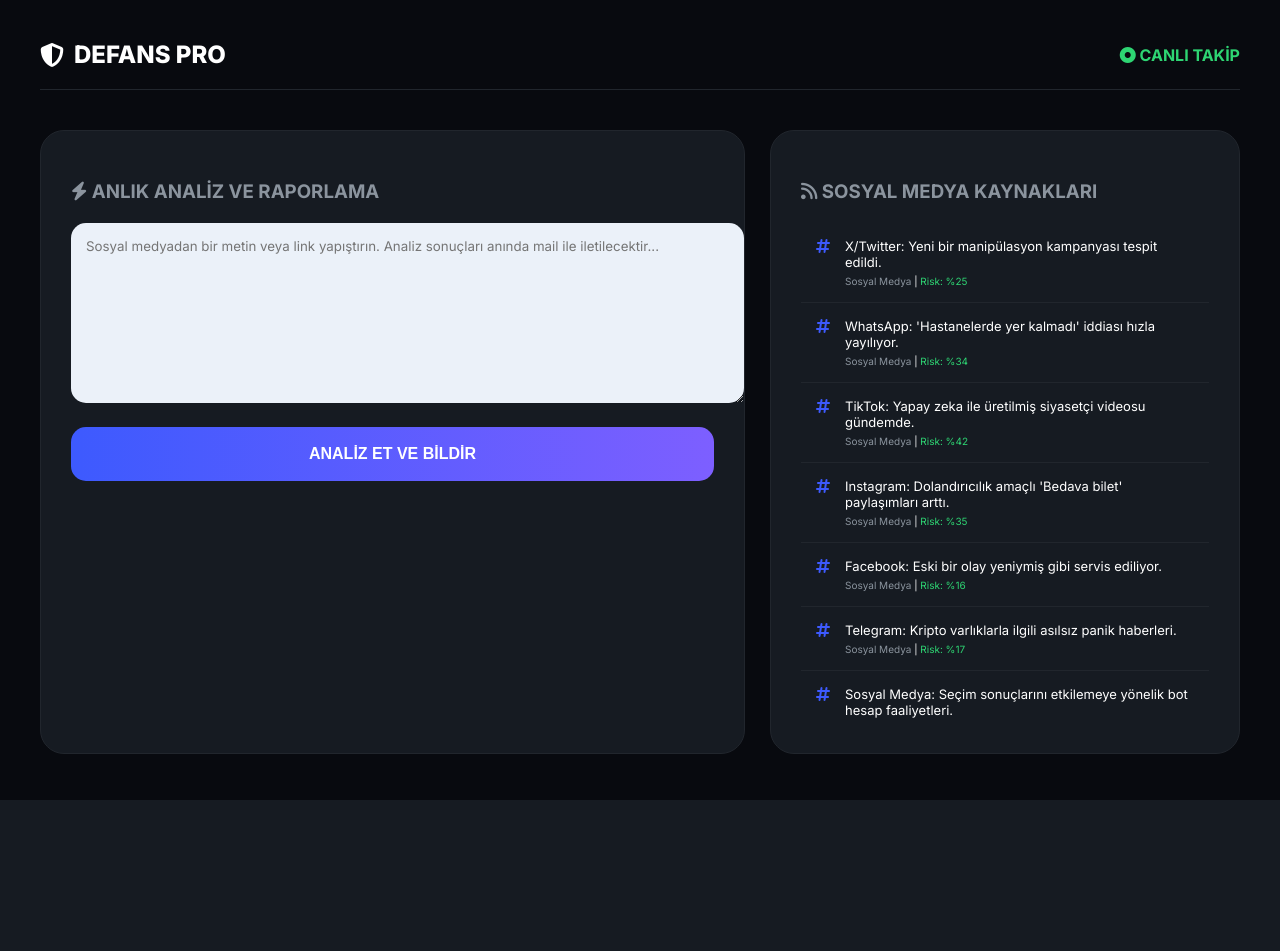
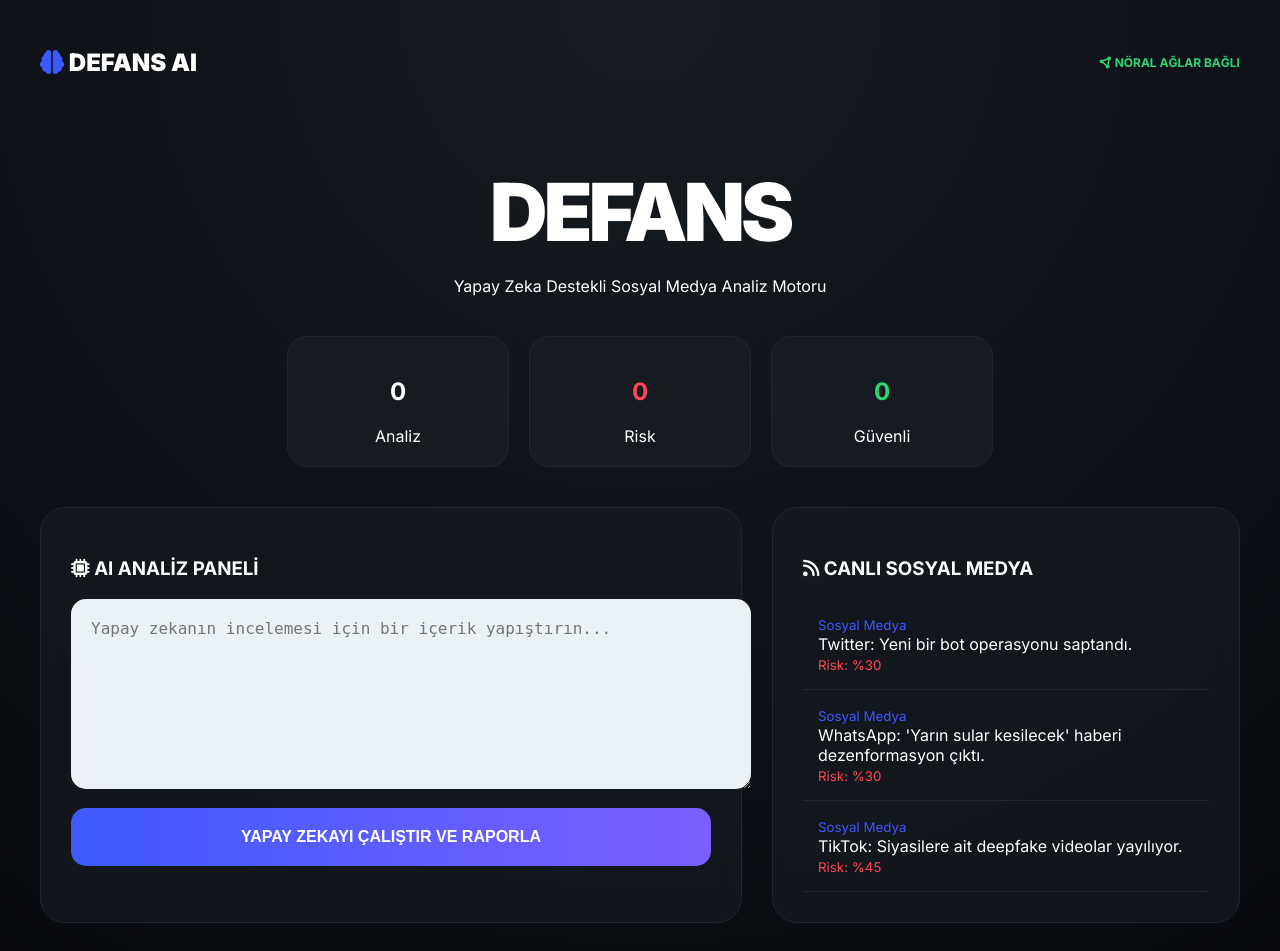
Before and after one commit to zumruduanka1/defans_16, a Flask app: page / in a window 1280 px wide. Before the commit the page ends 800 px from the top, so only its background shows below. Run offline with Flask 3, Linux system fonts and the light colour scheme; data that the repository does not hold is empty.

Commit message:
defans ai full system

```diff
--- a/main.py
+++ b/main.py
@@ -1,7 +1,6 @@
 from flask import Flask, render_template, request, jsonify
 from flask_cors import CORS
 import os
-import random
 import requests
 import smtplib
 from email.mime.text import MIMEText
@@ -11,42 +10,69 @@ app = Flask(__name__)
 CORS(app)
 
 # =====================================================
-# ENV YAPILANDIRMASI
+# ENV KONFİGÜRASYONU
 # =====================================================
-# MAIL_USER: Gönderen Gmail (Uygulama şifresi alınmış olan)
-# MAIL_PASS: Gönderen Gmail'in 16 haneli uygulama şifresi
-# MAIL_TO: Raporların gideceği DİĞER hesap adresi
+HF_TOKEN = os.getenv("HF_TOKEN") # Hugging Face API Token
 MAIL_USER = os.getenv("MAIL_USER")
 MAIL_PASS = os.getenv("MAIL_PASS")
 MAIL_TO = os.getenv("MAIL_TO")
-NEWS_API_KEY = os.getenv("NEWS_API_KEY")
 
 # =====================================================
-# ÖZEL MAİL GÖNDERİM SİSTEMİ
+# YAPAY ZEKA ANALİZ MOTORU (Hugging Face API)
 # =====================================================
-def send_report(content, risk_score, platform="Sosyal Medya Takibi"):
-    if not MAIL_USER or not MAIL_TO:
-        return
+def ai_analysis_engine(text):
+    # Eğer API Token yoksa veya hata oluşursa yedek algoritmaya geçer
+    if not HF_TOKEN:
+        return fallback_logic(text)
 
     try:
-        subject = f"⚠️ RİSKLİ İÇERİK: %{risk_score} [{platform}]"
-        body = f"""
-        DEFANS PRO - OTOMATİK RAPOR
-        -------------------------------------------
-        Tespit Zamanı: {datetime.now().strftime('%d.%m.%Y %H:%M:%S')}
-        Kaynak: {platform}
-        Analiz Skoru: %{risk_score}
+        API_URL = "https://api-inference.huggingface.co/models/facebook/bart-large-mnli"
+        headers = {"Authorization": f"Bearer {HF_TOKEN}"}
+        payload = {
+            "inputs": text,
+            "parameters": {"candidate_labels": ["fake news", "real news", "propaganda", "clickbait"]}
+        }
 
-        İçerik:
-        "{content}"
+        response = requests.post(API_URL, headers=headers, json=payload, timeout=10)
+        result = response.json()
 
-        -------------------------------------------
-        Bu içerik sistem tarafından otomatik olarak riskli kategorisine alınmıştır.
-        """
+        # AI Skoru Hesaplama
+        labels = result['labels']
+        scores = result['scores']
 
-        msg = MIMEText(body, "plain", "utf-8")
-        msg["Subject"] = subject
-        msg["From"] = f"DEFANS PRO ANALİZ <{MAIL_USER}>"
+        # Fake news ve propaganda olasılıklarını topla
+        risk_index = 0
+        for label, score in zip(labels, scores):
+            if label in ["fake news", "propaganda", "clickbait"]:
+                risk_index += score
+
+        risk_score = int(risk_index * 100)
+
+        if risk_score > 70: status = "🚨 Yapay Zeka: Yüksek Dezenformasyon!"
+        elif risk_score > 40: status = "⚠️ Yapay Zeka: Şüpheli İçerik"
+        else: status = "✅ Yapay Zeka: Güvenli"
+
+        return risk_score, status
+    except:
+        return fallback_logic(text)
+
+def fallback_logic(text):
+    # API hatası durumunda çalışan yedek motor
+    score = 30
+    bad_words = ["şok", "iddia", "ifşa", "gizlenen", "deepfake", "öldü"]
+    for word in bad_words:
+        if word in text.lower(): score += 15
+    return min(score, 95), "⚠️ Analiz (Yedek Motor)"
+
+# =====================================================
+# OTOMATİK MAİL SİSTEMİ
+# =====================================================
+def send_ai_report(content, risk, status):
+    if not MAIL_USER or not MAIL_TO: return
+    try:
+        msg = MIMEText(f"AI Analiz Sonucu: {status}\nRisk: %{risk}\n\nİçerik:\n{content}", "plain", "utf-8")
+        msg["Subject"] = f"🤖 DEFANS AI RAPORU: %{risk} Risk"
+        msg["From"] = f"DEFANS AI <{MAIL_USER}>"
         msg["To"] = MAIL_TO
 
         server = smtplib.SMTP("smtp.gmail.com", 587)
@@ -55,82 +81,39 @@ def send_report(content, risk_score, platform="Sosyal Medya Takibi"):
         server.sendmail(MAIL_USER, [MAIL_TO], msg.as_string())
         server.quit()
     except Exception as e:
-        print(f"Mail gönderim hatası: {e}")
+        print(f"Mail Hatası: {e}")
 
 # =====================================================
-# ANALİZ MOTORU
+# ROUTES
 # =====================================================
-def get_risk_analysis(text):
-    text = text.lower()
-    score = random.randint(15, 40)
-
-    # Sosyal medya yalan haber anahtar kelimeleri
-    bad_words = ["şok", "iddia", "gizlenen", "gerçekler", "patladı", "öldü", "flaş", "deepfake", "yapay zeka", "video kaydı"]
-    for word in bad_words:
-        if word in text: score += 15
-
-    if "http" in text or "t.co" in text: score += 10
-    score = min(score, 100)
-
-    status = "✅ Güvenli"
-    if score > 70: status = "🚨 Dezenformasyon / Yüksek Risk"
-    elif score > 45: status = "⚠️ Şüpheli / Doğrulanmalı"
-
-    return score, status
-
-# =====================================================
-# VERİ AKIŞI (Zenginleştirilmiş Sosyal Medya Kaynakları)
-# =====================================================
-@app.route("/feed")
-def feed():
-    final_feed = []
-
-    # 1. Kaynak: Haber API (Varsa)
-    if NEWS_API_KEY:
-        try:
-            r = requests.get(f"https://newsapi.org/v2/top-headlines?country=tr&apiKey={NEWS_API_KEY}", timeout=5)
-            articles = r.json().get("articles", [])
-            for a in articles[:5]:
-                s, _ = get_risk_analysis(a['title'])
-                final_feed.append({"text": a['title'], "platform": "Haber Kaynağı", "risk": s})
-        except: pass
-
-    # 2. Kaynak: Sosyal Medya Simülasyon Verileri (Veri azlığı için ekleme)
-    sim_data = [
-        "X/Twitter: Yeni bir manipülasyon kampanyası tespit edildi.",
-        "WhatsApp: 'Hastanelerde yer kalmadı' iddiası hızla yayılıyor.",
-        "TikTok: Yapay zeka ile üretilmiş siyasetçi videosu gündemde.",
-        "Instagram: Dolandırıcılık amaçlı 'Bedava bilet' paylaşımları arttı.",
-        "Facebook: Eski bir olay yeniymiş gibi servis ediliyor.",
-        "Telegram: Kripto varlıklarla ilgili asılsız panik haberleri.",
-        "Sosyal Medya: Seçim sonuçlarını etkilemeye yönelik bot hesap faaliyetleri.",
-        "X: Onaylı hesaplardan yayılan sahte kaza görüntüleri."
-    ]
-
-    for item in sim_data:
-        s, _ = get_risk_analysis(item)
-        final_feed.append({"text": item, "platform": "Sosyal Medya", "risk": s})
-
-    # Her veri çekildiğinde içlerinden en riskli olanı mail olarak raporla
-    riskiest = max(final_feed, key=lambda x: x['risk'])
-    if riskiest['risk'] > 60:
-        send_report(riskiest['text'], riskiest['risk'], "Otomatik Tarama")
-
-    return jsonify(final_feed)
-
 @app.route("/")
-def index(): return render_template("index.html")
+def home():
+    return render_template("index.html")
 
 @app.route("/analyze", methods=["POST"])
 def analyze():
     data = request.json
     content = data.get("text", "")
-    risk, status = get_risk_analysis(content)
+    risk, status = ai_analysis_engine(content)
 
-    # Manuel analizi her zaman mail at (İstediğin özellik)
-    send_report(content, risk, "Kullanıcı Manuel Analizi")
+    # Her analizi mail olarak gönder
+    send_ai_report(content, risk, status)
 
     return jsonify({"risk": risk, "status": status})
 
+@app.route("/feed")
+def feed():
+    # Sosyal medya simülasyonu
+    sim_data = [
+        "Twitter: Yeni bir bot operasyonu saptandı.",
+        "WhatsApp: 'Yarın sular kesilecek' haberi dezenformasyon çıktı.",
+        "TikTok: Siyasilere ait deepfake videolar yayılıyor."
+    ]
+    posts = []
+    for t in sim_data:
+        risk, _ = ai_analysis_engine(t)
+        posts.append({"text": t, "platform": "Sosyal Medya", "risk": risk})
+    return jsonify(posts)
+
 if __name__ == "__main__":
     app.run(host="0.0.0.0", port=int(os.environ.get("PORT", 10000)))
--- a/templates/index.html
+++ b/templates/index.html
@@ -3,108 +3,100 @@
 <head>
     <meta charset="UTF-8">
     <meta name="viewport" content="width=device-width, initial-scale=1.0">
-    <title>DEFANS PRO | Sosyal Medya Analizi</title>
-    <link href="https://fonts.googleapis.com/css2?family=Inter:wght@400;700;800&display=swap" rel="stylesheet">
+    <title>DEFANS PRO | AI</title>
+    <link href="https://fonts.googleapis.com/css2?family=Inter:wght@400;700;900&display=swap" rel="stylesheet">
     <link rel="stylesheet" href="https://cdnjs.cloudflare.com/ajax/libs/font-awesome/6.4.0/css/all.min.css"/>
     <style>
-        :root { --bg: #080a0f; --card: #161b22; --border: #21262d; --blue: #3d5afe; --purple: #7d5fff; --danger: #ff4757; --success: #2ed573; --gray: #8b949e; }
-        body { background: var(--bg); color: white; font-family: 'Inter', sans-serif; padding: 20px; margin: 0; }
+        :root { --bg: #080a0f; --card: #161b22; --border: #21262d; --blue: #3d5afe; --purple: #7d5fff; --danger: #ff4757; --success: #2ed573; }
+        body { background: radial-gradient(circle at top, #161b22, #080a0f); color: white; font-family: 'Inter', sans-serif; padding: 20px; }
         .container { max-width: 1200px; margin: auto; }
-        header { display: flex; justify-content: space-between; align-items: center; padding: 20px 0; border-bottom: 1px solid var(--border); margin-bottom: 40px; }
-        .logo { font-size: 24px; font-weight: 800; display: flex; align-items: center; gap: 10px; }
-        .grid { display: grid; grid-template-columns: 1.2fr 0.8fr; gap: 25px; }
-        .card { background: var(--card); border: 1px solid var(--border); padding: 30px; border-radius: 24px; }
-        textarea { width: 100%; background: #ebf1f9; border: none; padding: 15px; border-radius: 15px; margin-bottom: 20px; color: #111; height: 150px; font-family: inherit; }
-        button { width: 100%; padding: 18px; border: none; border-radius: 15px; background: linear-gradient(90deg, var(--blue), var(--purple)); color: white; font-weight: bold; cursor: pointer; transition: 0.3s; font-size: 16px; }
-        button:hover { transform: translateY(-2px); box-shadow: 0 5px 20px rgba(61,90,254,0.4); }
-        .result-box { margin-top: 25px; padding: 20px; background: #0d1117; border-radius: 15px; border: 1px solid var(--border); display: none; text-align: center; }
-        .progress { height: 10px; background: #222; border-radius: 5px; margin: 15px 0; overflow: hidden; }
-        .bar { height: 100%; width: 0%; transition: 1s; background: var(--blue); }
-        .feed-item { padding: 15px; border-bottom: 1px solid var(--border); cursor: pointer; display: flex; gap: 15px; transition: 0.2s; }
+        header { display: flex; justify-content: space-between; align-items: center; padding: 20px 0; }
+        .hero { text-align: center; margin: 40px 0; }
+        .hero h1 { font-size: 80px; font-weight: 900; letter-spacing: -4px; margin-bottom: 0; }
+        .grid { display: grid; grid-template-columns: 1.2fr 0.8fr; gap: 30px; }
+        .card { background: rgba(22, 27, 34, 0.7); border: 1px solid var(--border); padding: 30px; border-radius: 25px; backdrop-filter: blur(10px); }
+        .stats { display: flex; justify-content: center; gap: 20px; margin-bottom: 40px; }
+        .stat-card { background: var(--card); border: 1px solid var(--border); padding: 20px; border-radius: 20px; min-width: 180px; text-align: center; }
+        textarea { width: 100%; background: #ebf1f9; border: none; padding: 20px; border-radius: 15px; color: #111; font-size: 16px; height: 150px; }
+        button { width: 100%; padding: 20px; border: none; border-radius: 15px; background: linear-gradient(90deg, var(--blue), var(--purple)); color: white; font-weight: 900; cursor: pointer; font-size: 16px; margin-top: 15px; }
+        .result-box { margin-top: 25px; padding: 20px; background: #0d1117; border-radius: 20px; border: 1px solid var(--border); display: none; }
+        .progress { height: 12px; background: #222; border-radius: 6px; margin: 15px 0; overflow: hidden; }
+        .bar { height: 100%; width: 0%; transition: 1.5s; background: var(--blue); }
+        .feed-item { padding: 15px; border-bottom: 1px solid var(--border); cursor: pointer; transition: 0.2s; }
         .feed-item:hover { background: rgba(255,255,255,0.05); }
-        .risk-badge { font-size: 10px; padding: 3px 8px; border-radius: 5px; font-weight: bold; }
-        @media (max-width: 992px) { .grid { grid-template-columns: 1fr; } }
     </style>
 </head>
 <body>
     <div class="container">
         <header>
-            <div class="logo"><i class="fa-solid fa-shield-halved"></i> DEFANS PRO</div>
-            <div style="color: var(--success); font-weight: bold;"><i class="fa-solid fa-circle-dot"></i> CANLI TAKİP</div>
+            <div style="font-weight: 800; font-size: 24px;"><i class="fa-solid fa-brain" style="color:var(--blue)"></i> DEFANS AI</div>
+            <div style="color:var(--success); font-weight: bold; font-size: 12px;"><i class="fa-solid fa-circle-nodes"></i> NÖRAL AĞLAR BAĞLI</div>
         </header>
+
+        <section class="hero">
+            <h1>DEFANS</h1>
+            <p style="color:var(--gray)">Yapay Zeka Destekli Sosyal Medya Analiz Motoru</p>
+        </section>
+
+        <div class="stats">
+            <div class="stat-card"> <h2 id="total">0</h2> <span>Analiz</span> </div>
+            <div class="stat-card"> <h2 id="risk" style="color:var(--danger)">0</h2> <span>Risk</span> </div>
+            <div class="stat-card"> <h2 id="safe" style="color:var(--success)">0</h2> <span>Güvenli</span> </div>
+        </div>
 
         <div class="grid">
             <div class="card">
-                <h3 style="color: var(--gray); margin-bottom: 20px;"><i class="fa-solid fa-bolt"></i> ANLIK ANALİZ VE RAPORLAMA</h3>
-                <textarea id="textInput" placeholder="Sosyal medyadan bir metin veya link yapıştırın. Analiz sonuçları anında mail ile iletilecektir..."></textarea>
-                <button onclick="runAnalysis()">ANALİZ ET VE BİLDİR</button>
-
+                <h3><i class="fa-solid fa-microchip"></i> AI ANALİZ PANELİ</h3>
+                <textarea id="uInput" placeholder="Yapay zekanın incelemesi için bir içerik yapıştırın..."></textarea>
+                <button onclick="analyze()">YAPAY ZEKAYI ÇALIŞTIR VE RAPORLA</button>
                 <div class="result-box" id="resBox">
-                    <div id="resTitle" style="font-size: 14px; color: var(--gray);">Risk Durumu Bekleniyor...</div>
-                    <div class="progress"><div id="resBar" class="bar"></div></div>
-                    <div id="resStatus" style="font-size: 22px; font-weight: 800;"></div>
+                    <div id="resTitle">AI Analiz Ediyor...</div>
+                    <div class="progress"><div class="bar" id="resBar"></div></div>
+                    <div id="resStatus" style="font-size: 24px; font-weight: 900;"></div>
                 </div>
             </div>
-
             <div class="card">
-                <h3 style="color: var(--gray); margin-bottom: 20px;"><i class="fa-solid fa-rss"></i> SOSYAL MEDYA KAYNAKLARI</h3>
-                <div id="feedList" style="max-height: 500px; overflow-y: auto;">
-                    <p style="text-align: center; color: var(--gray);">Ağlar taranıyor...</p>
-                </div>
+                <h3><i class="fa-solid fa-rss"></i> CANLI SOSYAL MEDYA</h3>
+                <div id="feed">Taranıyor...</div>
             </div>
         </div>
     </div>
 
     <script>
-        async function runAnalysis() {
-            const text = document.getElementById("textInput").value;
-            if(text.length < 5) return alert("İçerik çok kısa!");
-
+        let s = {t:0, r:0, g:0};
+        async function analyze() {
+            const val = document.getElementById("uInput").value;
+            if(val.length < 5) return alert("İçerik girin!");
             document.getElementById("resBox").style.display = "block";
-            document.getElementById("resStatus").innerText = "İnceleniyor...";
-
-            const response = await fetch("/analyze", {
-                method: "POST",
-                headers: {"Content-Type": "application/json"},
-                body: JSON.stringify({text})
+            const res = await fetch("/analyze", {
+                method: "POST", headers: {"Content-Type": "application/json"},
+                body: JSON.stringify({text: val})
             });
-            const data = await response.json();
-
+            const data = await res.json();
             document.getElementById("resBar").style.width = data.risk + "%";
             document.getElementById("resStatus").innerText = data.status;
-            document.getElementById("resTitle").innerText = "Raporlanan Risk Skoru: %" + data.risk;
-
-            let color = "var(--success)";
-            if(data.risk > 70) color = "var(--danger)";
-            else if(data.risk > 45) color = "var(--warning)";
-            document.getElementById("resBar").style.background = color;
-            document.getElementById("resStatus").style.color = color;
+            document.getElementById("resTitle").innerText = "AI Risk Skoru: %" + data.risk;
+            let c = data.risk > 70 ? "var(--danger)" : (data.risk > 40 ? "var(--warning)" : "var(--success)");
+            document.getElementById("resBar").style.background = c;
+            document.getElementById("resStatus").style.color = c;
+            s.t++; if(data.risk > 40) s.r++; else s.g++;
+            document.getElementById("total").innerText = s.t;
+            document.getElementById("risk").innerText = s.r;
+            document.getElementById("safe").innerText = s.g;
         }
-
-        async function updateFeed() {
-            try {
-                const res = await fetch("/feed");
-                const data = await res.json();
-                let html = "";
-                data.forEach(item => {
-                    const color = item.risk > 60 ? 'var(--danger)' : 'var(--success)';
-                    html += `
-                        <div class="feed-item" onclick="document.getElementById('textInput').value='${item.text.replace(/'/g,"")}';">
-                            <i class="fa-solid fa-hashtag" style="color: var(--blue)"></i>
-                            <div>
-                                <div style="font-size: 13px;">${item.text}</div>
-                                <div style="font-size: 10px; margin-top: 5px;">
-                                    <span style="color: var(--gray)">${item.platform}</span> |
-                                    <span style="color: ${color}">Risk: %${item.risk}</span>
-                                </div>
-                            </div>
-                        </div>`;
-                });
-                document.getElementById("feedList").innerHTML = html;
-            } catch (e) { document.getElementById("feedList").innerText = "Veri akışında hata."; }
+        async function loadFeed() {
+            const res = await fetch("/feed");
+            const data = await res.json();
+            let html = "";
+            data.forEach(i => {
+                html += `<div class="feed-item" onclick="document.getElementById('uInput').value='${i.text}';">
+                    <small style="color:var(--blue)">${i.platform}</small><br>${i.text}<br>
+                    <small style="color:var(--danger)">Risk: %${i.risk}</small>
+                </div>`;
+            });
+            document.getElementById("feed").innerHTML = html;
         }
-        updateFeed();
-        setInterval(updateFeed, 60000);
+        loadFeed();
     </script>
 </body>
 </html>
```
